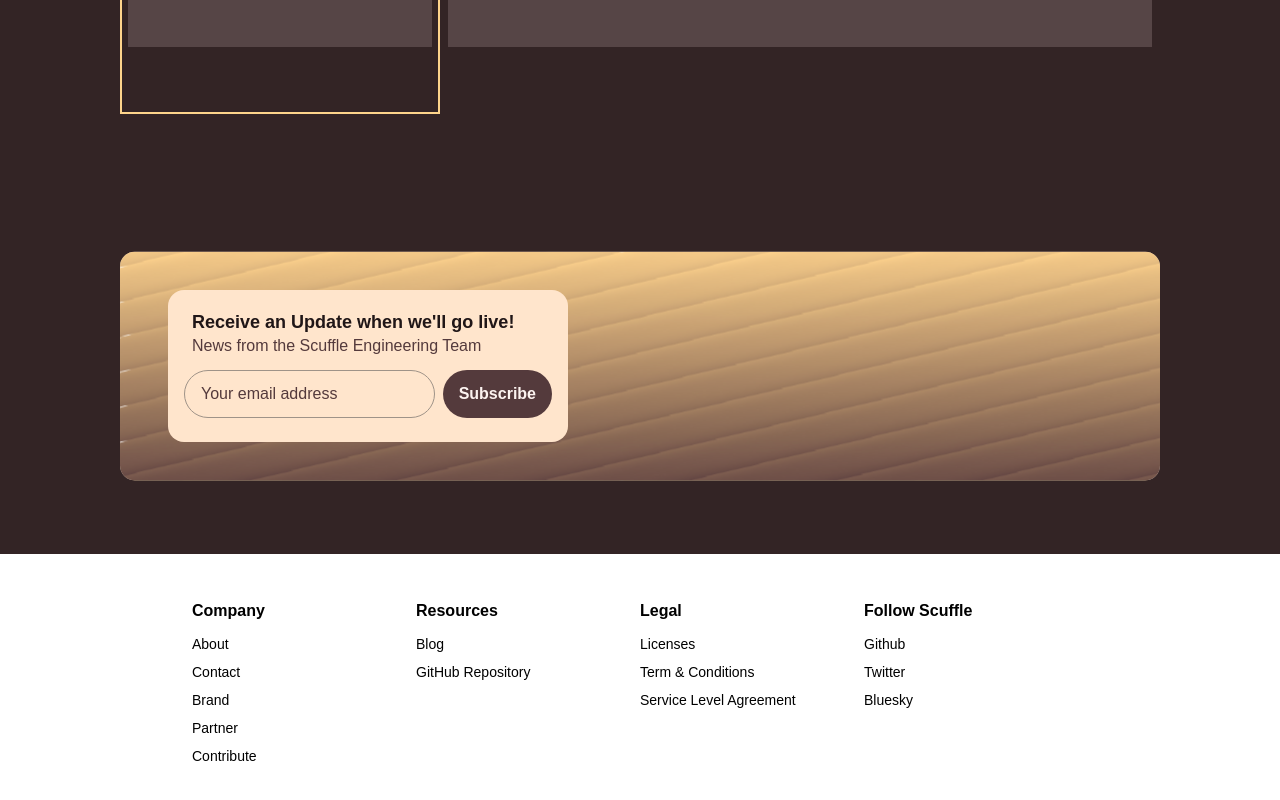
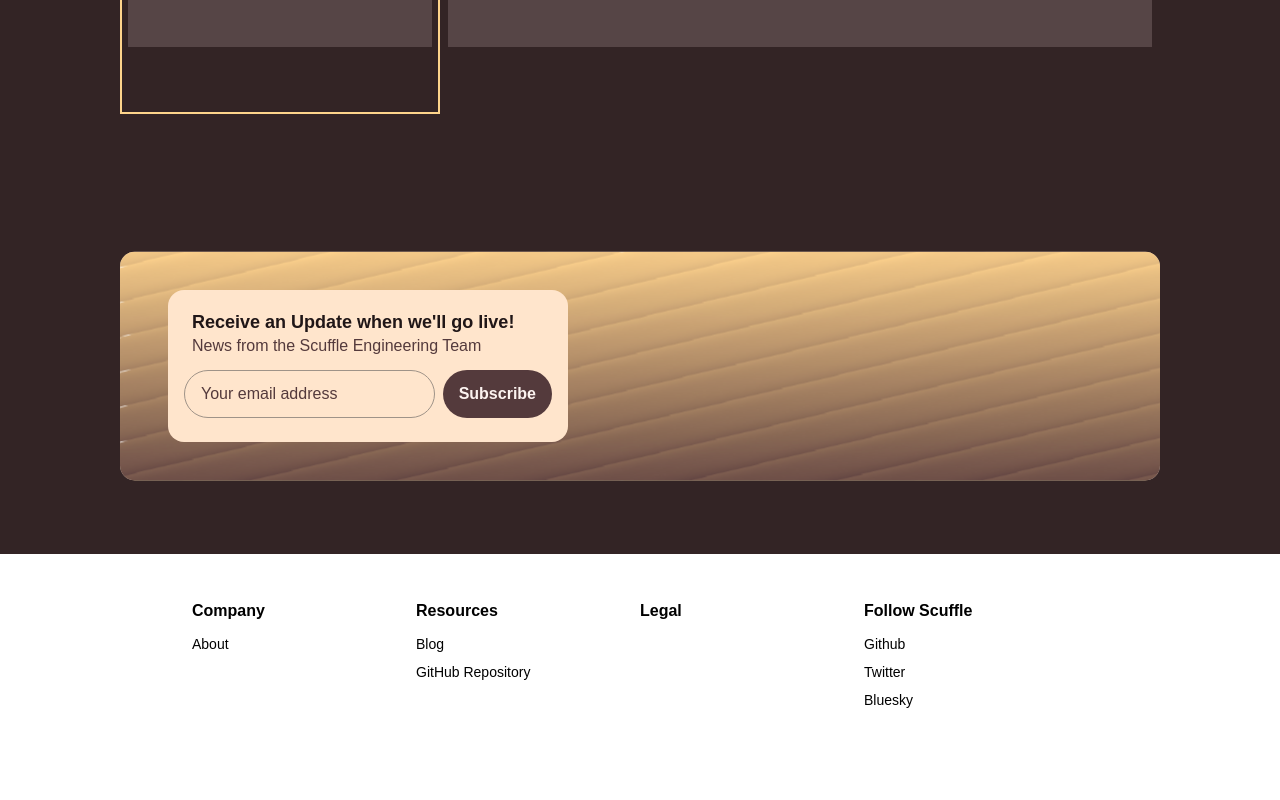
Before and after one commit to ScuffleCloud/landing, a SvelteKit app: page / in a window 1280 px wide. Shown: the part 3690-4490 px from the top of the page. After the commit the page ends 4446 px from the top, so only its background shows below. Built offline with nearby package versions, Linux system fonts and the light colour scheme; no server answers.

Commit message:
add auto deploy

```diff
--- a/src/components/Footer.svelte
+++ b/src/components/Footer.svelte
@@ -13,10 +13,10 @@
             <h3>Company</h3>
             <nav>
                 <a href="/about">About</a>
-                <a href="/contact">Contact</a>
-                <a href="/brand">Brand</a>
-                <a href="/partner">Partner</a>
-                <a href="/contribute">Contribute</a>
+                <!-- <a href="/contact">Contact</a> -->
+                <!-- <a href="/brand">Brand</a> -->
+                <!-- <a href="/partner">Partner</a> -->
+                <!-- <a href="/contribute">Contribute</a> -->
             </nav>
         </div>
 
@@ -31,9 +31,9 @@
         <div class="footer-section">
             <h3>Legal</h3>
             <nav>
-                <a href="/licenses">Licenses</a>
-                <a href="/terms">Term & Conditions</a>
-                <a href="/sla">Service Level Agreement</a>
+                <!-- <a href="/licenses">Licenses</a> -->
+                <!-- <a href="/terms">Term & Conditions</a> -->
+                <!-- <a href="/sla">Service Level Agreement</a> -->
             </nav>
         </div>
 
--- a/src/routes/+layout.svelte
+++ b/src/routes/+layout.svelte
@@ -22,7 +22,7 @@
         }
     });
 
-    let { children } = $props();
+    const { children } = $props();
     const queryClient = new QueryClient({
         defaultOptions: {
             queries: {
--- a/svelte.config.js
+++ b/svelte.config.js
@@ -1,4 +1,4 @@
-import adapter from '@sveltejs/adapter-auto';
+import adapter from '@sveltejs/adapter-static';
 import { vitePreprocess } from '@sveltejs/vite-plugin-svelte';
 
 /** @type {import('@sveltejs/kit').Config} */
@@ -11,7 +11,13 @@ const config = {
         // adapter-auto only supports some environments, see https://svelte.dev/docs/kit/adapter-auto for a list.
         // If your environment is not supported, or you settled on a specific environment, switch out the adapter.
         // See https://svelte.dev/docs/kit/adapters for more information about adapters.
-        adapter: adapter(),
+        adapter: adapter({
+            fallback: '404.html',
+            precompress: true,
+            pages: 'build',
+            assets: 'build',
+            trailingSlash: 'ignore',
+        }),
     },
     // Enforcing runes for external libraries https://github.com/sveltejs/svelte/issues/9632
     vitePlugin: {
--- a/vite.config.ts
+++ b/vite.config.ts
@@ -7,5 +7,13 @@ export default defineConfig({
     test: {
         environment: 'jsdom',
         setupFiles: ['./vitest-setup.js'],
+        reporters: ['junit'],
+        outputFile: {
+            junit: './test-reports/junit.xml'
+        },
+        coverage: {
+            reporter: ['lcov', 'json'],
+            reportsDirectory: './test-reports'
+        }
     },
 });
```
Also changed, not shown: package.json (+14 -5 lines), 2 other files (tests, documents, lock files or other folders).
